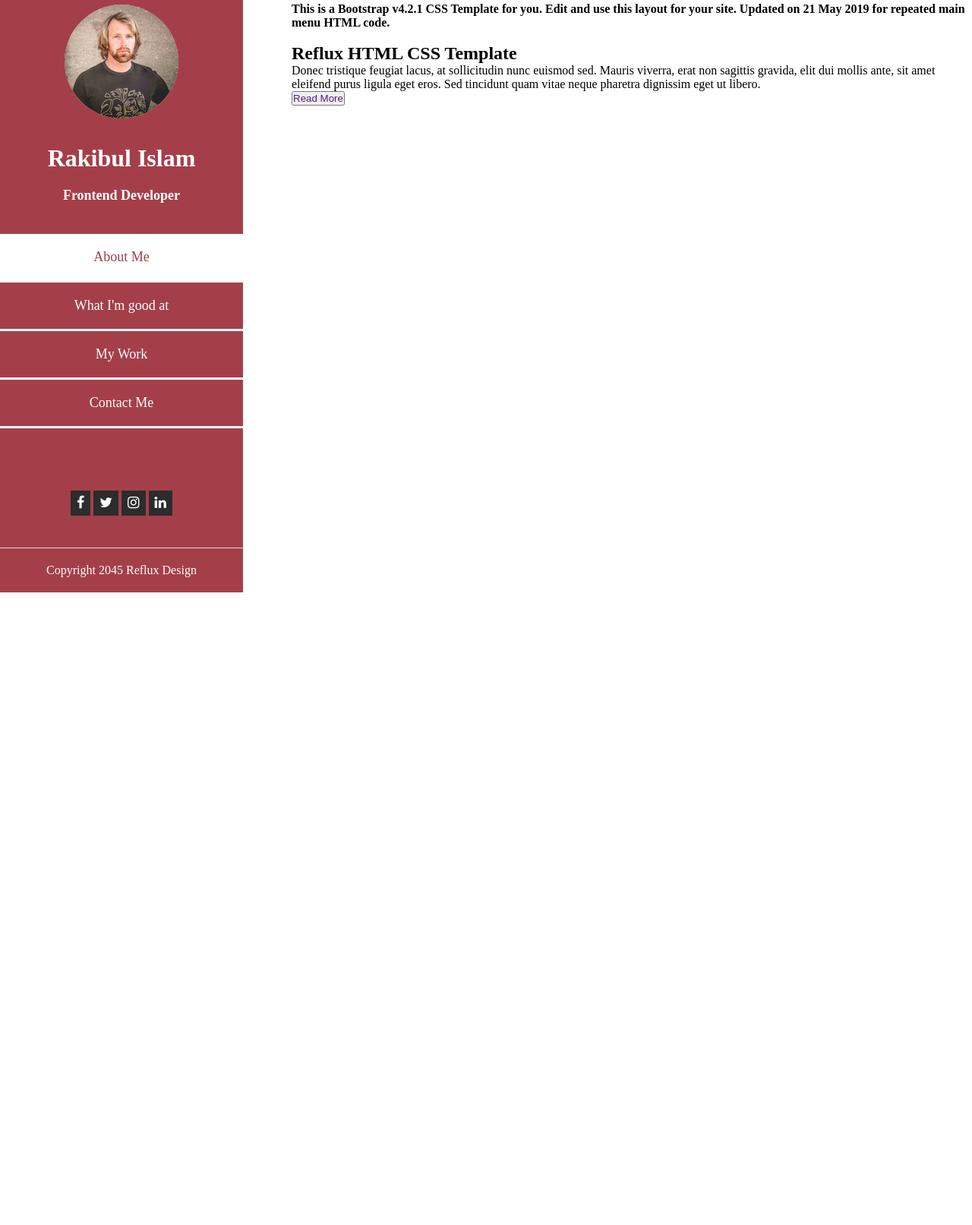
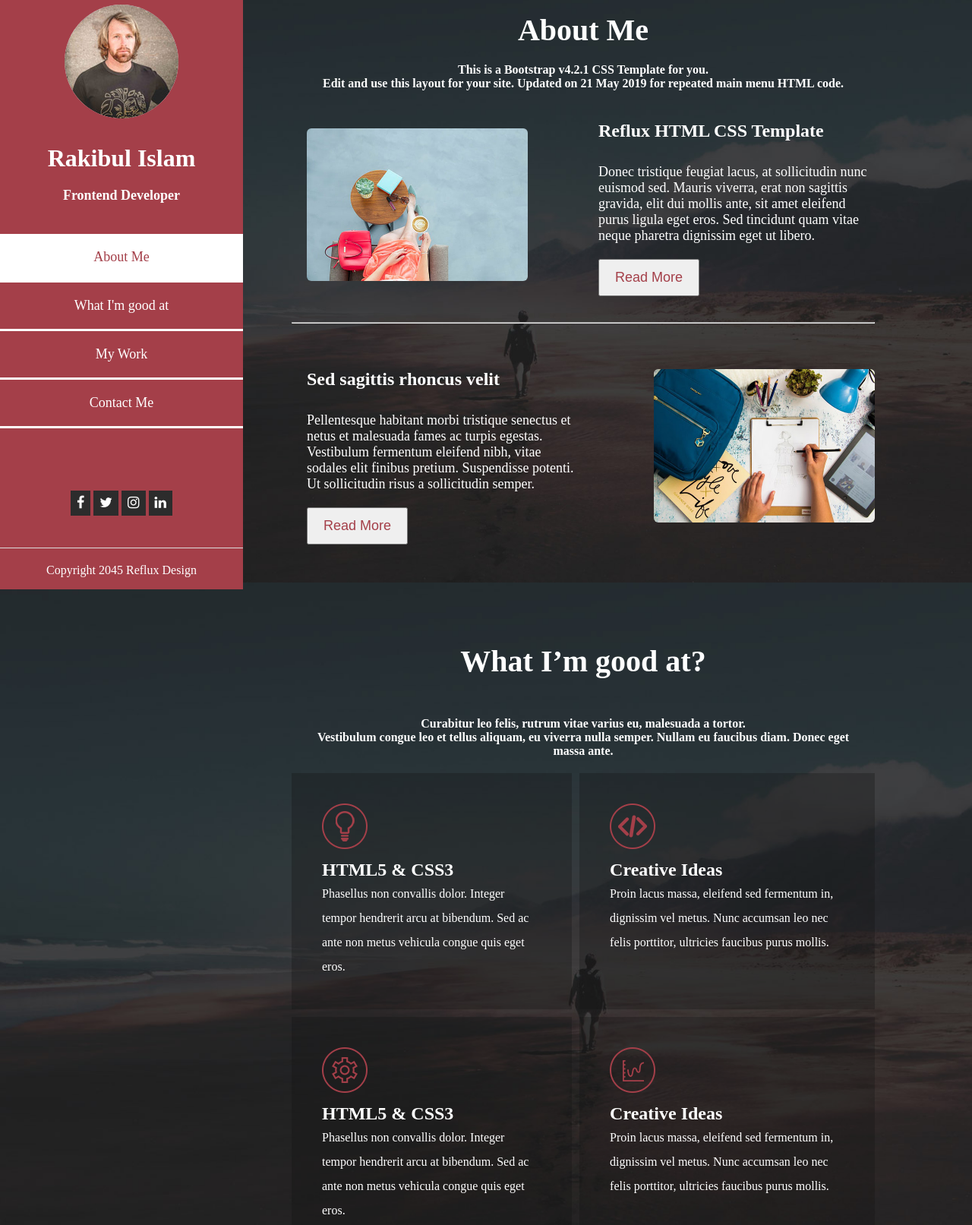
Before and after one commit to Rakib0101/Reflux-PortFolio, a plain HTML site: page index.html in a window 1280 px wide. Shown: the part 24-1637 px from the top of the page at 76% size. Before the commit the page ends 804 px from the top, so only its background shows below. Drawn offline with Linux system fonts and the light colour scheme.

Commit message:
Some Section Added

```diff
--- a/index.html
+++ b/index.html
@@ -33,19 +33,59 @@
             <p>Copyright 2045 Reflux Design</p>
         </div>
     </div>
-    <section class="about-me">
+    <section class="about-me container">
         <h2>About Me</h2>
-        <h4>This is a Bootstrap v4.2.1 CSS Template for you. Edit and use this layout for your site. Updated on 21 May 2019 for repeated main menu HTML code.</h4>
-        <div class="inro-about-me">
-            <div class="profile-img">
-                <img src="" alt="">
+        <h4>This is a Bootstrap v4.2.1 CSS Template for you.<br> Edit and use this layout for your site. Updated on 21 May 2019 for repeated main menu HTML code.</h4>
+        <div class="reflux">
+            <div class="left-column">
+                <img src="images/left-image.jpg" alt="">
             </div>
-            <div class="profile-intro">
+            <div class="right-column">
                 <h2>Reflux HTML CSS Template</h2>
                 <p>Donec tristique feugiat lacus, at sollicitudin nunc euismod sed. Mauris viverra, erat non sagittis gravida, elit dui mollis ante, sit amet eleifend purus ligula eget eros. Sed tincidunt quam vitae neque pharetra dignissim eget ut libero.</p>
                 <button><a href="">Read More</a></button>
             </div>
         </div>
+        <hr>
+        <div class="reflux">
+            <div class="left-column">
+                <h2>Sed sagittis rhoncus velit</h2>
+                <p>Pellentesque habitant morbi tristique senectus et netus et malesuada fames ac turpis egestas. Vestibulum fermentum eleifend nibh, vitae sodales elit finibus pretium. Suspendisse potenti. Ut sollicitudin risus a sollicitudin semper.</p>
+                <button><a href="">Read More</a></button>
+            </div>
+            <div class="right-column">
+                <img src="images/right-image.jpg" alt="">
+            </div>
+        </div>
     </section>
+    <section class="expertise-area container">
+        <h2>What I’m good at?</h2>
+        <h4>Curabitur leo felis, rutrum vitae varius eu, malesuada a tortor. <br>Vestibulum congue leo et tellus aliquam, eu viverra nulla semper. Nullam eu faucibus diam. Donec eget massa ante.</h4>
+        <div class="expertise-details">
+            <div class="left-side-expert">
+                <img src="images/first-main-icon.png" alt="">
+                <h2>HTML5 & CSS3</h2>
+                <p>Phasellus non convallis dolor. Integer tempor hendrerit arcu at bibendum. Sed ac ante non metus vehicula congue quis eget eros.</p>
+            </div>
+            <div class="right-side-expert">
+                <img src="images/second-main-icon.png" alt="">
+                <h2>Creative Ideas</h2>
+                <p>Proin lacus massa, eleifend sed fermentum in, dignissim vel metus. Nunc accumsan leo nec felis porttitor, ultricies faucibus purus mollis.</p>
+            </div>
+        </div>
+        <div class="expertise-details">
+            <div class="left-side-expert">
+                <img src="images/third-main-icon.png" alt="">
+                <h2>HTML5 & CSS3</h2>
+                <p>Phasellus non convallis dolor. Integer tempor hendrerit arcu at bibendum. Sed ac ante non metus vehicula congue quis eget eros.</p>
+            </div>
+            <div class="right-side-expert">
+                <img src="images/fourth-main-icon.png" alt="">
+                <h2>Creative Ideas</h2>
+                <p>Proin lacus massa, eleifend sed fermentum in, dignissim vel metus. Nunc accumsan leo nec felis porttitor, ultricies faucibus purus mollis.</p>
+            </div>
+        </div>
+    </section>
+
 </body>
 </html>
--- a/style.css
+++ b/style.css
@@ -12,13 +12,30 @@ li{
 a{
     text-decoration: none;
 }
+section{
+    background-image: url("images/page-bg.jpg");
+    background-size: cover;
+
+}
+hr{
+    color: #ddd;
+}
+.container{
+    width: 100%;
+    padding-left: 30%;
+    padding-right: 10%;
+}
 .sidebar-menu{
     width: 25%;
     background: #A43F49;
     position: absolute;
+    position: fixed;
+    height: 100vh;
     top: 0;
     left:0;
     text-align: center;
+    overflow-y: auto;
+    overflow-x: hidden;
 }
 .sidebar-profile-image img{
     border-radius: 50%;
@@ -73,7 +90,85 @@ a{
     padding: 20px 0;
     color: #FFFFFF;
 }
-.about-me{
-    padding-left: 30%;
-    width: 100%;
+.about-me >h2{
+    text-align: center;
+    color: #FFFFFF;
+    padding-top: 40px;
+    padding-bottom: 20px;
+    font-size: 40px;
 }
+.about-me >h4{
+    color: #FFFFFF;
+
+}
+.about-me h4{
+    text-align: center;
+}
+.reflux{
+    display: flex;
+    padding: 30px 0;
+}
+.left-column{
+    width: 80%;
+    margin: 20px;
+}
+.left-column img{
+    width: 80%;
+    border-radius: 6px;
+}
+.left-column button a, .right-column button a{
+    display: inline-block;
+    padding: 12px 20px;
+    color: #A43F49;
+    font-weight: 500;
+    font-size: 18px;
+}
+.left-column, .right-column{
+    width: 50%;
+}
+.right-column >h2, .left-column >h2{
+    color: #FFFFFF;
+    margin-top: 10px;
+    font-size: 24px;
+}
+.right-column p, .left-column p{
+    color: #FFFFFF;
+    font-size: 18px;
+    padding-top: 30px;
+    padding-bottom: 20px;
+}
+.right-column img{
+    width: 80%;
+    margin-left: 20%;
+    margin-top: 30px;
+    border-radius: 6px;
+}
+.expertise-area >h2, h4{
+    text-align: center;
+    color: #FFFFFF;
+}
+.expertise-area >h2{
+    padding-top: 80px;
+    padding-bottom: 30px;
+    font-size: 40px;
+}
+.expertise-area >h4{
+    padding: 20px;
+    font-size: 16px;
+}
+.expertise-details{
+    display: flex;
+}
+.left-side-expert, .right-side-expert{
+    padding: 40px;
+    background-color: rgba(19, 19, 17, 0.3);
+    color: #FFFFFF;
+    line-height: 2rem;
+}
+.left-side-expert{
+    margin-right: 10px;
+    margin-bottom: 10px;
+}
+.right-side-expert{
+    margin-bottom: 10px;
+}
```
